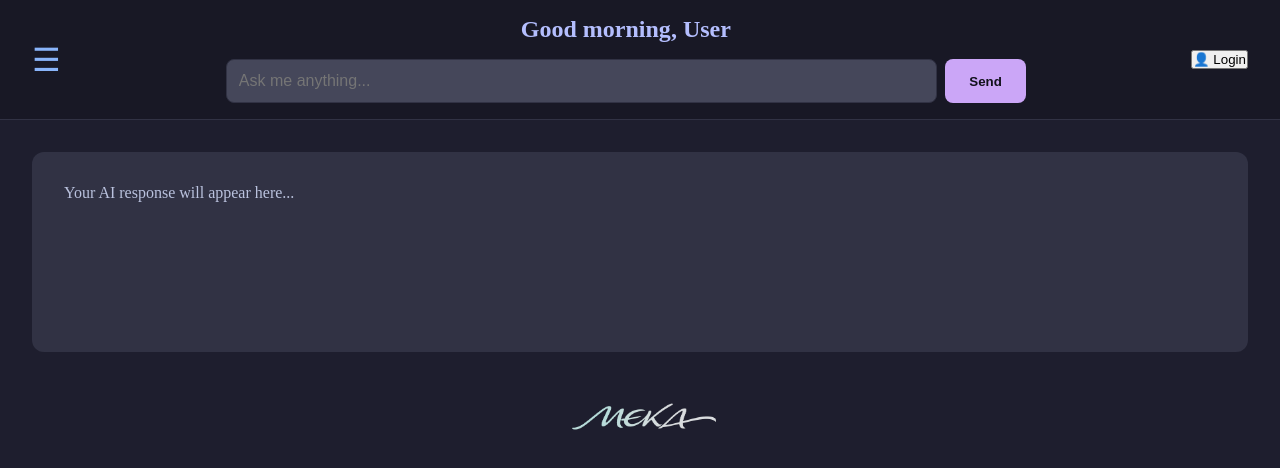
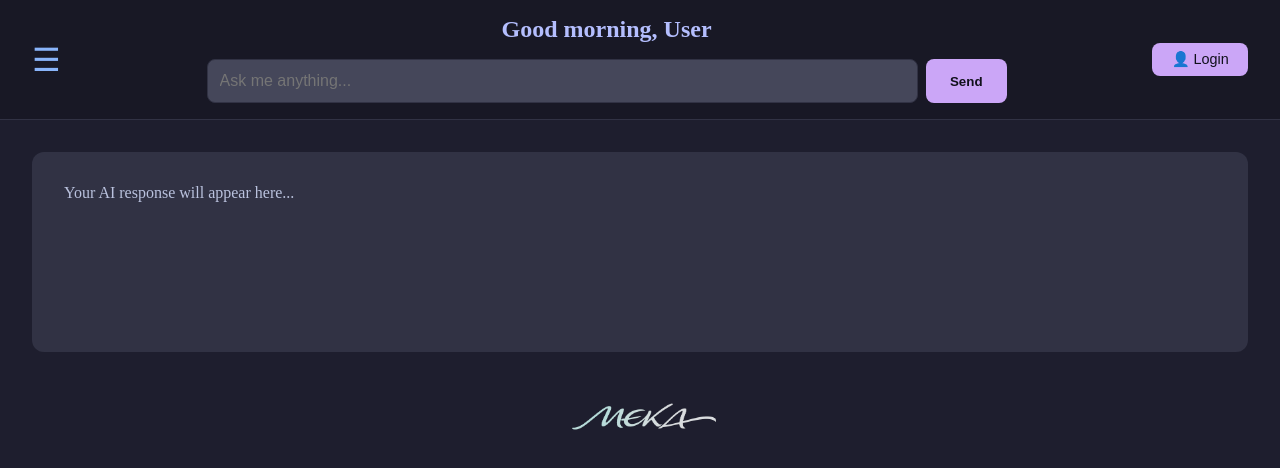
Before and after one commit to ShivrajN727/meka, a React (Vite) app: page / in a window 1280 px wide. Shown: the top 468 px of the page. Built offline with nearby package versions, Linux system fonts and the light colour scheme.

Commit message:
Proper LogIn CSS

```diff
--- a/src/pages/Landing.css
+++ b/src/pages/Landing.css
@@ -74,6 +74,29 @@ button, input, textarea {
     gap: 1rem;
   }
 
+  /* Account icon button (Login) */
+  .account-icon button {
+    background-color: var(--ctp-mauve);
+    color: var(--ctp-crust);
+    border: none;
+    padding: 0.5rem 1.2rem;
+    border-radius: 8px;
+    font-size: 0.9rem;
+    font-weight: 500;
+    cursor: pointer;
+    transition: background-color 0.2s ease, transform 0.1s ease;
+    display: flex;
+    align-items: center;
+  }
+
+  .account-icon button:hover {
+    background-color: var(--ctp-pink);
+  }
+
+  .account-icon button:active {
+    transform: scale(0.97);
+  }
+
   .welcome-message {
     color: var(--ctp-text);
     font-size: 0.9rem;
@@ -83,10 +106,10 @@ button, input, textarea {
     background-color: var(--ctp-surface0);
     color: var(--ctp-text);
     border: 1px solid var(--ctp-surface1);
-    padding: 0.4rem 0.8rem;
-    border-radius: 6px;
+    padding: 0.5rem 1.2rem;
+    border-radius: 8px;
     cursor: pointer;
-    font-size: 0.9rem;
+    transition: background-color 0.2s;
   }
 
   .logout-button:hover {
```
